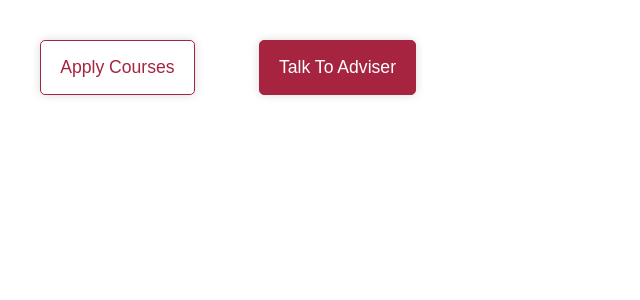
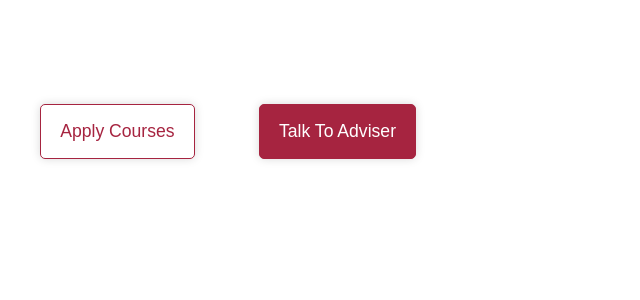
Before and after one commit to seferacikgoz/Styled-Component-Project, a React (Create React App) app in the folder styled-example-inClass/: page / in a window 1280 px wide. Shown: the top 300 px of the page, without its empty margins (0-640 px from the left). Built offline with nearby package versions, Linux system fonts and the light colour scheme.

Commit message:
StyledHeader

```diff
--- a/styled-example-inClass/src/App.js
+++ b/styled-example-inClass/src/App.js
@@ -1,10 +1,19 @@
 import Header from "./components/Header"
+import { ThemeProvider } from "styled-components";
+const style ={
+  colors:{
+    header:"#fff",
+    body:"#fff",
+    footer:"#8A1C4A"
+  },
+
+}
 
 const App = () => {
   return (
-    <>
+    <ThemeProvider theme={style}>
     <Header/>
-    </>
+    </ThemeProvider>
   );
 }
 
--- a/styled-example-inClass/src/components/Header.jsx
+++ b/styled-example-inClass/src/components/Header.jsx
@@ -1,11 +1,12 @@
 import Button from "./styles/Button.styled"
+import StyledHeader from "./styles/Header.styled";
 
 const Header = () => {
   return (
-    <div>
+    <StyledHeader>
         <Button color="#A62440">Apply Courses</Button>
         <Button bg="#A62440">Talk To Adviser</Button>
-    </div>
+    </StyledHeader>
   )
 }
 
--- /dev/null
+++ b/styled-example-inClass/src/components/styles/Header.styled.jsx
@@ -0,0 +1,8 @@
+import styled from 'styled-components';
+
+const StyledHeader = styled.header`
+ background-color: ${({theme})=> theme.colors.header};
+ padding: 4rem 0;
+`;
+
+export default StyledHeader;
```
